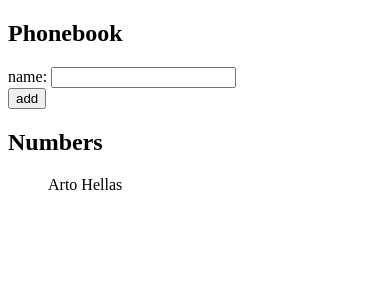
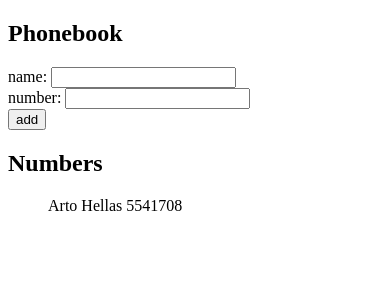
Before and after one commit to mstath1s/part2, a React (Create React App) app in the folder Phonebook/: page / in a window 390 px wide. Shown: the top 300 px of the page. Built offline with nearby package versions, Linux system fonts and the light colour scheme.

Commit message:
Step 3 - 2.6 Phonebook

```diff
--- a/Phonebook/src/App.js
+++ b/Phonebook/src/App.js
@@ -3,27 +3,37 @@
 
 const App = () => {
   const [persons, setPersons] = useState([
-    { name: 'Arto Hellas'
+    {
+      name: 'Arto Hellas',
+      number:'5541708'
     }
   ])
   const [newName, setNewName] = useState('')
+  const [newNumber, setNewNumber] = useState('')
 
 
-  const addName = (event)=>{
+  const addName = (event) => {
     //prevent submitting html forms
     event.preventDefault()
     const nameObject = {
       name: newName,
+      number: newNumber
     }
-    const inc = persons.some(n=>n.name===newName)
-    if(inc=== false){
+    const isThere = persons.some(n => n.name === newName)
+    if (isThere === false) {
 
       setPersons(persons.concat(nameObject))
     }
-    else{console.log("exists already")}
+    else {
+      console.log(`${newName} is already added to phonebook`)
+    }
     setNewName('')
+    setNewNumber('')
 
-    console.log(newName,nameObject.name,persons.length)
+  }
+  const handleNumberChange = (event) => {
+    console.log(event.target.value)
+    setNewNumber(event.target.value)
   }
   const handleNameChange = (event) => {
     console.log(event.target.value)
@@ -32,17 +42,30 @@
   return (
     <div>
       <h2>Phonebook</h2>
-      <form onSubmit = {addName}>
+      <form onSubmit={addName}>
         <div>
-          name: <input value = {newName}
-                    onChange={handleNameChange}/>
+          name: <input value={newName}
+            onChange={handleNameChange} />
+        </div>
+        <div>number: <input value={newNumber}
+            onChange={handleNumberChange} />
         </div>
         <div>
           <button type="submit">add</button>
         </div>
       </form>
       <h2>Numbers</h2>
-      {persons.map(person=>{return(<ul>{person.name}</ul>)})}
+      {
+        persons.map(
+          person => {
+            return (
+              <ul>
+                {person.name}{" "}
+                {person.number}
+              </ul>
+            )
+          })
+      }
     </div>
   )
 }
```
